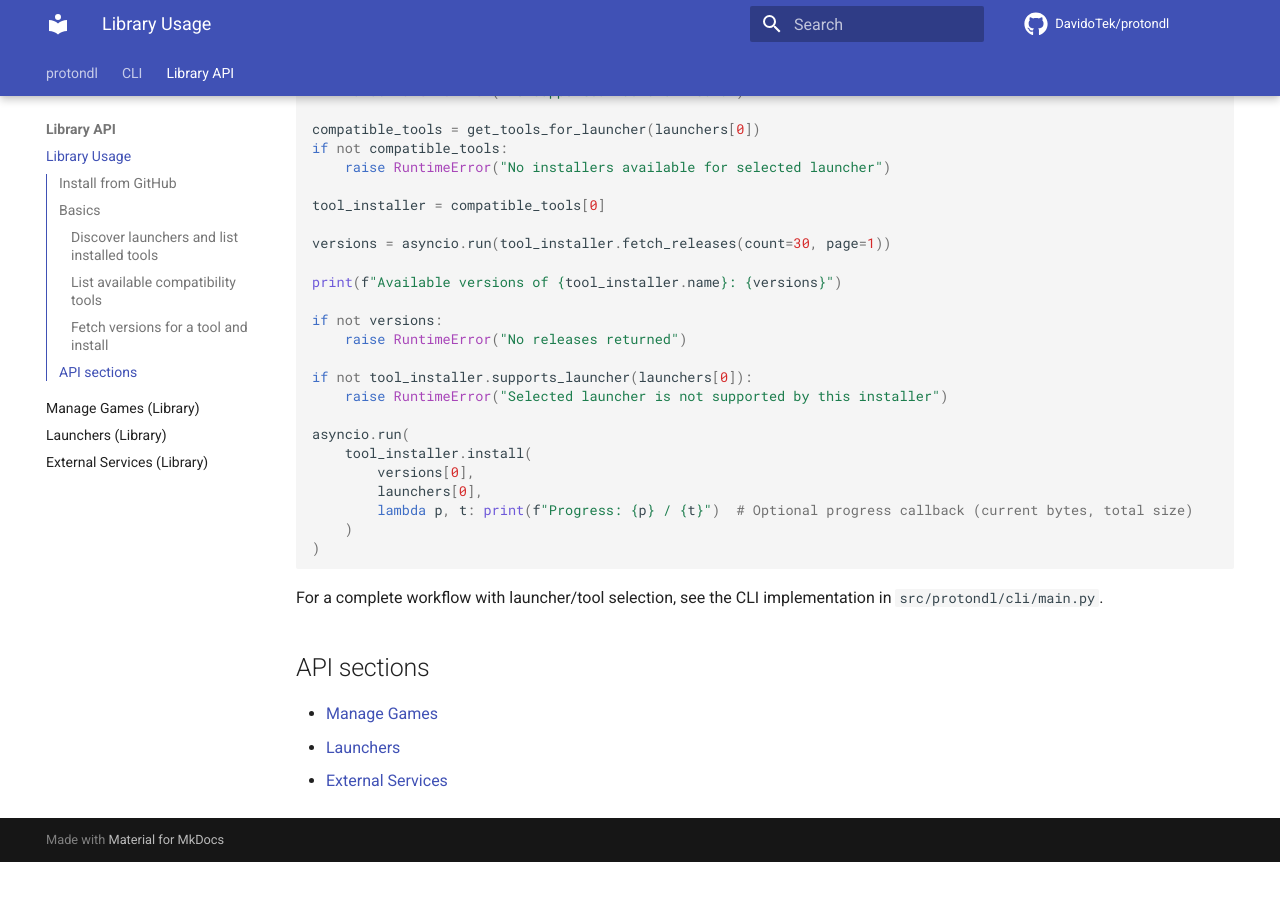
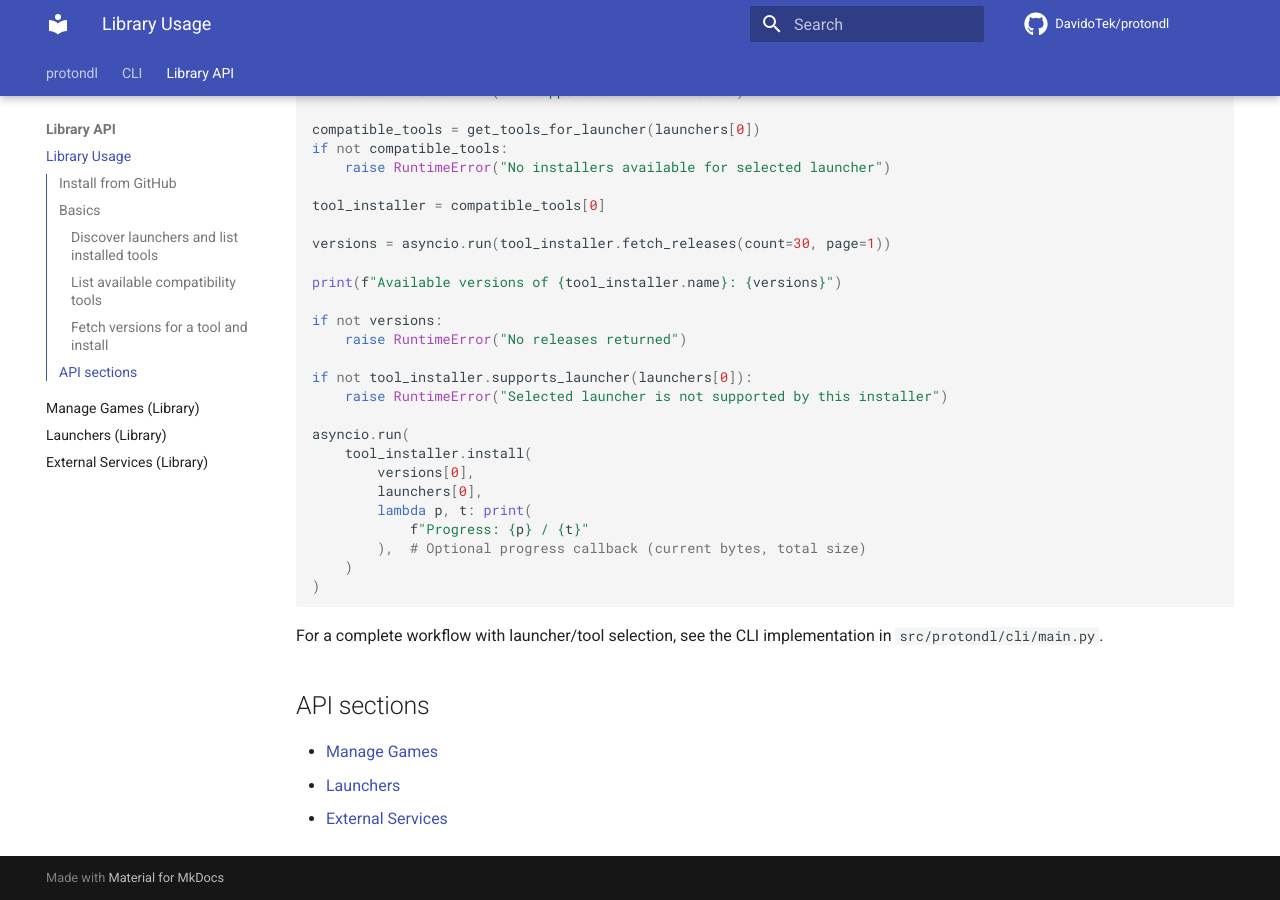
Before and after one commit to DavidoTek/protondl, an MkDocs documentation site: the page built from docs/Library_API/index.md, in a window 1280 px wide and 900 px high, scrolled down 1429 px. Built offline with MkDocs 1.6.1 and Material for MkDocs 9.7.7, drawn with Linux system fonts in a browser that asks for light colours; plug-ins that fetch from the network failed and are left out; comment, search, counter and statistics services are not loaded; before the commit the page ends 2291 px from its top, so only the background shows below that.

Commit message:
fix: format markdown code snippets failing lint_test
Co-authored-by: DavidoTek <54072917+DavidoTek@users.noreply.github.com>

````diff
--- a/docs/Library_API/index.md
+++ b/docs/Library_API/index.md
@@ -84,7 +84,9 @@ asyncio.run(
     tool_installer.install(
         versions[0],
         launchers[0],
-        lambda p, t: print(f"Progress: {p} / {t}")  # Optional progress callback (current bytes, total size)
+        lambda p, t: print(
+            f"Progress: {p} / {t}"
+        ),  # Optional progress callback (current bytes, total size)
     )
 )
 ```
````
Also changed, not shown: README.md (+2 -0 lines), docs/Library_API/20_manage_games_api.md (+7 -3 lines).
